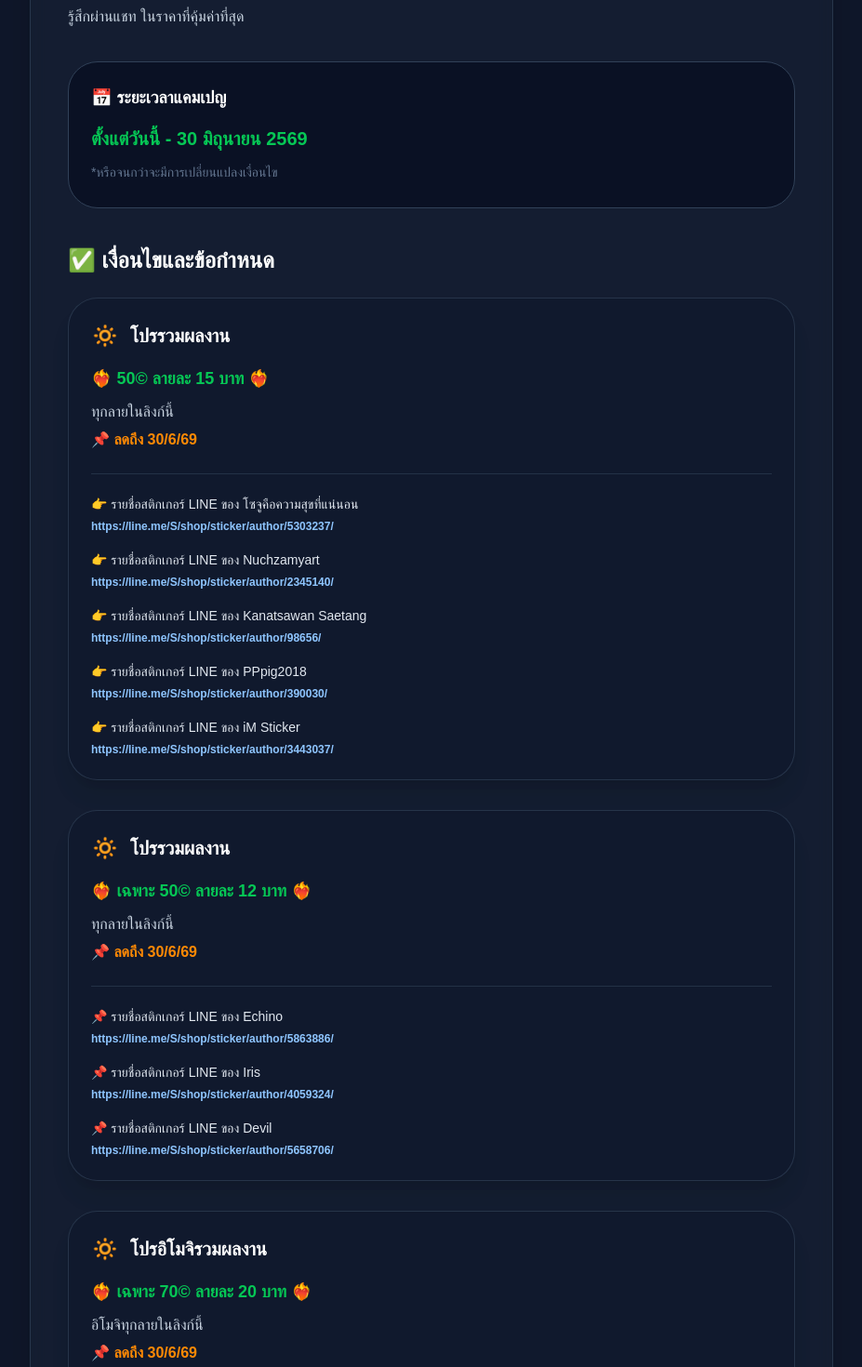
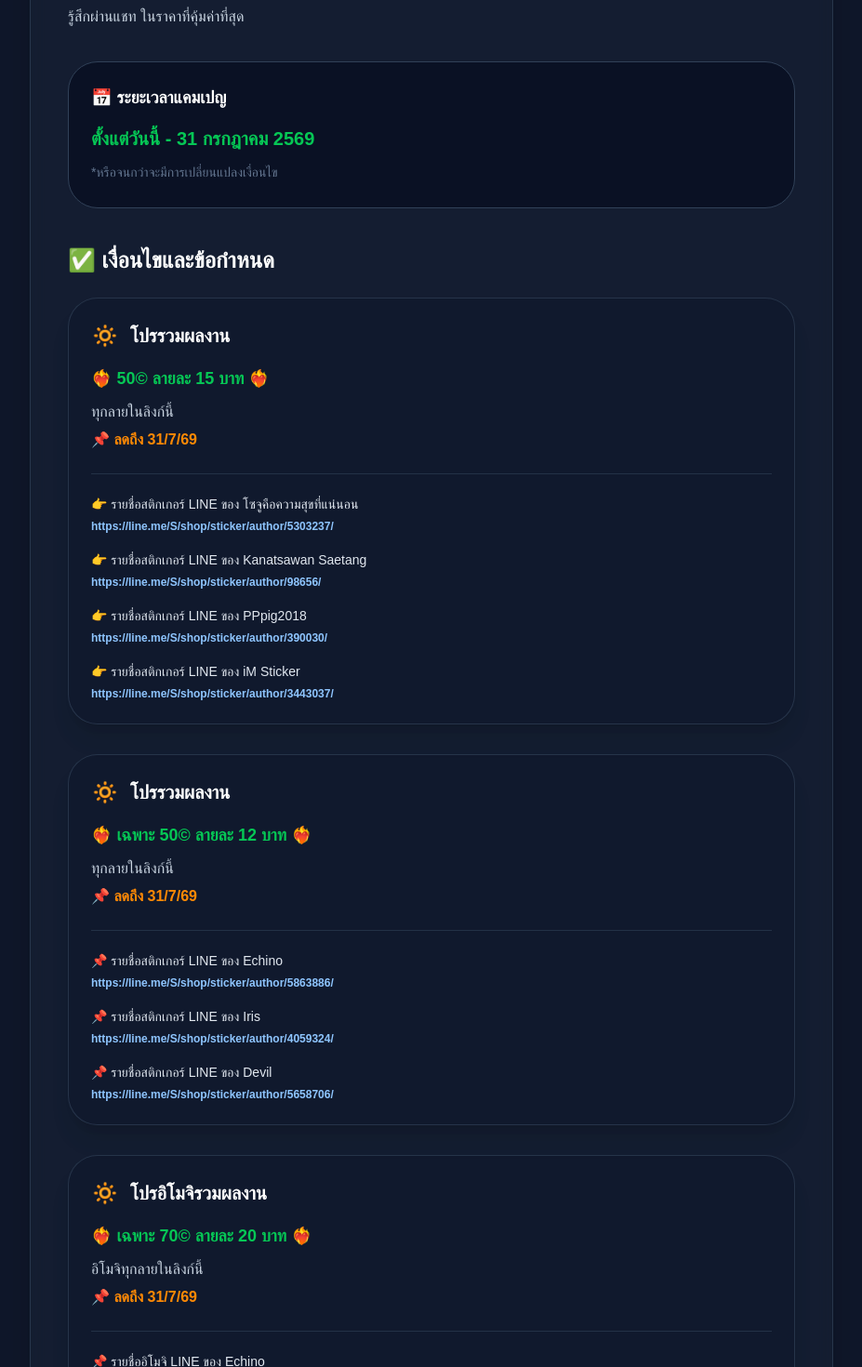
Before and after one commit to manitpong-prog/im-sticker-shop, a Next.js app: page /promotion/creators in a window 1280 px wide. Shown: the part 680-2150 px from the top of the page at 93% size, without its empty margins (176-1103 px from the left). Built offline with nearby package versions, Linux system fonts and the light colour scheme.

Commit message:
Update page.js

```diff
--- a/app/promotion/creators/page.js
+++ b/app/promotion/creators/page.js
@@ -14,11 +14,7 @@
     name: 'โซจูคือความสุขที่แน่นอน',
     url: 'https://line.me/S/shop/sticker/author/5303237/',
   },
-  {
-    name: 'Nuchzamyart',
-    url: 'https://line.me/S/shop/sticker/author/2345140/',
-  },
-  {
+    {
     name: 'Kanatsawan Saetang',
     url: 'https://line.me/S/shop/sticker/author/98656/',
   },
@@ -161,7 +157,7 @@
             </h2>
 
             <p className="mt-4 text-xl font-black text-[#06C755]">
-              ตั้งแต่วันนี้ - 30 มิถุนายน 2569
+              ตั้งแต่วันนี้ - 31 กรกฎาคม 2569
             </p>
 
             <p className="mt-2 text-sm leading-7 text-slate-500">
@@ -179,7 +175,7 @@
                 title="โปรรวมผลงาน"
                 priceText="❤️‍🔥 50© ลายละ 15 บาท ❤️‍🔥"
                 description="ทุกลายในลิงก์นี้"
-                endDateText="📌 ลดถึง 30/6/69"
+                endDateText="📌 ลดถึง 31/7/69"
               >
                 <AuthorLinkList
                   items={stickerPromo15Authors}
@@ -191,7 +187,7 @@
                 title="โปรรวมผลงาน"
                 priceText="❤️‍🔥 เฉพาะ 50© ลายละ 12 บาท ❤️‍🔥"
                 description="ทุกลายในลิงก์นี้"
-                endDateText="📌 ลดถึง 30/6/69"
+                endDateText="📌 ลดถึง 31/7/69"
               >
                 <AuthorLinkList
                   items={stickerPromo12Authors}
@@ -203,7 +199,7 @@
                 title="โปรอิโมจิรวมผลงาน"
                 priceText="❤️‍🔥 เฉพาะ 70© ลายละ 20 บาท ❤️‍🔥"
                 description="อิโมจิทุกลายในลิงก์นี้"
-                endDateText="📌 ลดถึง 30/6/69"
+                endDateText="📌 ลดถึง 31/7/69"
               >
                 <AuthorLinkList
                   items={emojiPromo20Authors}
```
